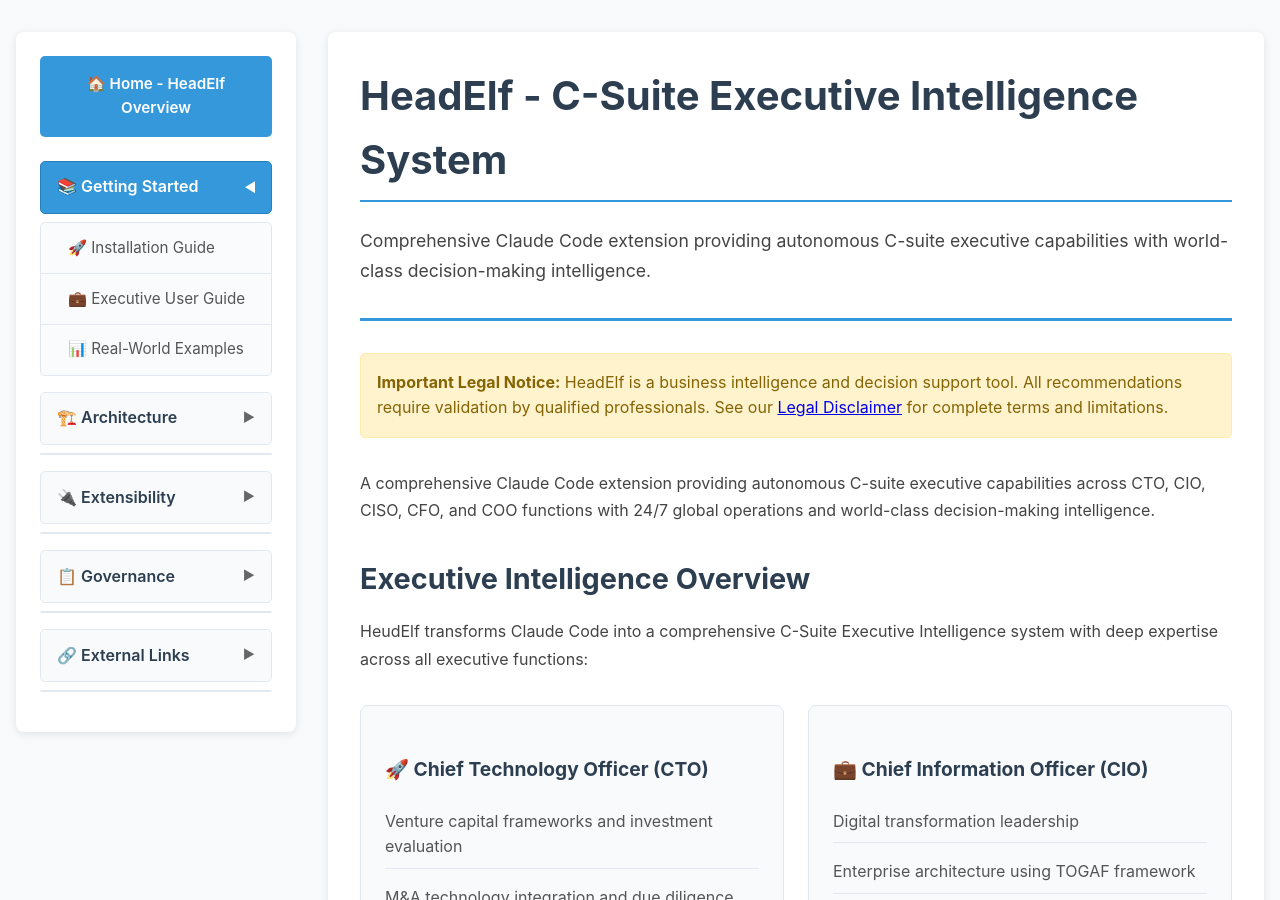
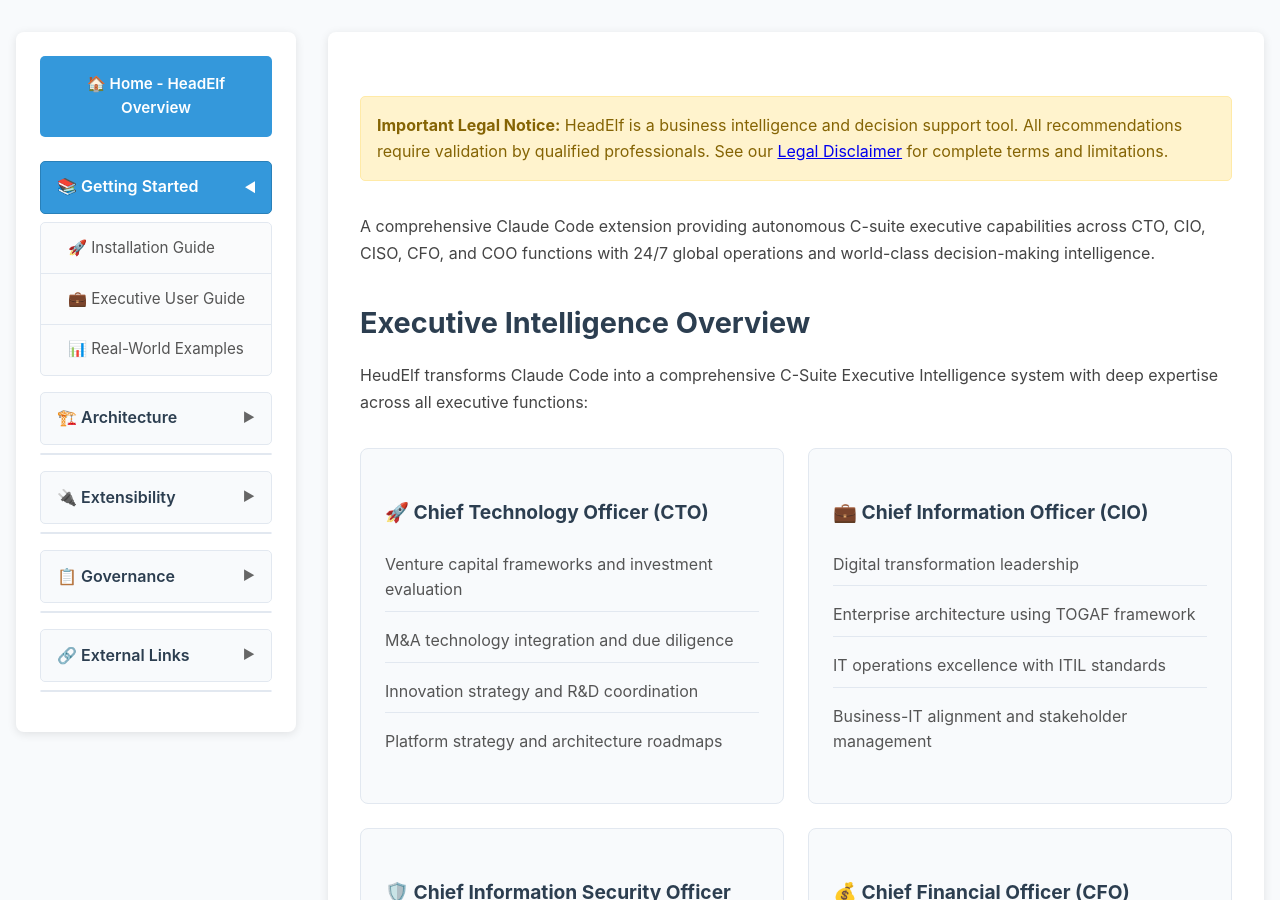
Before and after one commit to pauljbernard/headElf, a Jekyll site: the page built from docs/index.md, in a window 1280 px wide and 900 px high. Built offline with Jekyll 4.4.1, drawn with Linux system fonts in a browser that asks for light colours.

Commit message:
Fix common header display logic for all child pages
Update Jekyll layout to properly display page headers:
- Show professional header with title and description for all child pages
- Exclude header from index page which has custom layout
- Ensure consistent header styling across all documentation pages

All child pages will now display the common page header with:
- Professional blue underline border (#3498db)
- Large title (2.5rem, bold)
- Descriptive subtitle with proper typography
- Consistent spacing and margins

🤖 Generated with [Claude Code](https://claude.ai/code)

Co-Authored-By: Claude <noreply@anthropic.com>

```diff
--- a/docs/_layouts/default.html
+++ b/docs/_layouts/default.html
@@ -475,7 +475,7 @@
 
             <!-- Main Content -->
             <div class="main-content">
-                {% if page.title %}
+                {% if page.title and page.url != "/" %}
                 <div class="page-header">
                     <h1 class="page-title">{{ page.title }}</h1>
                     {% if page.description %}
```
